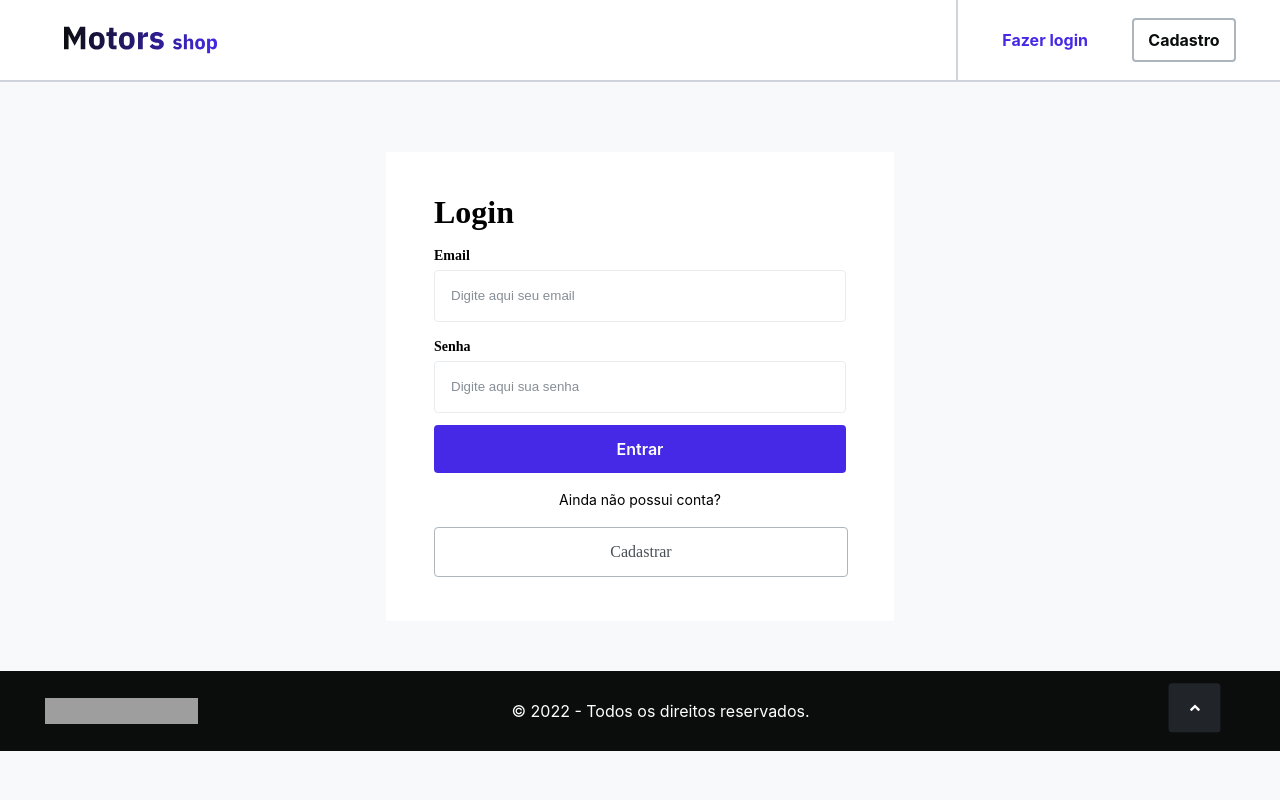
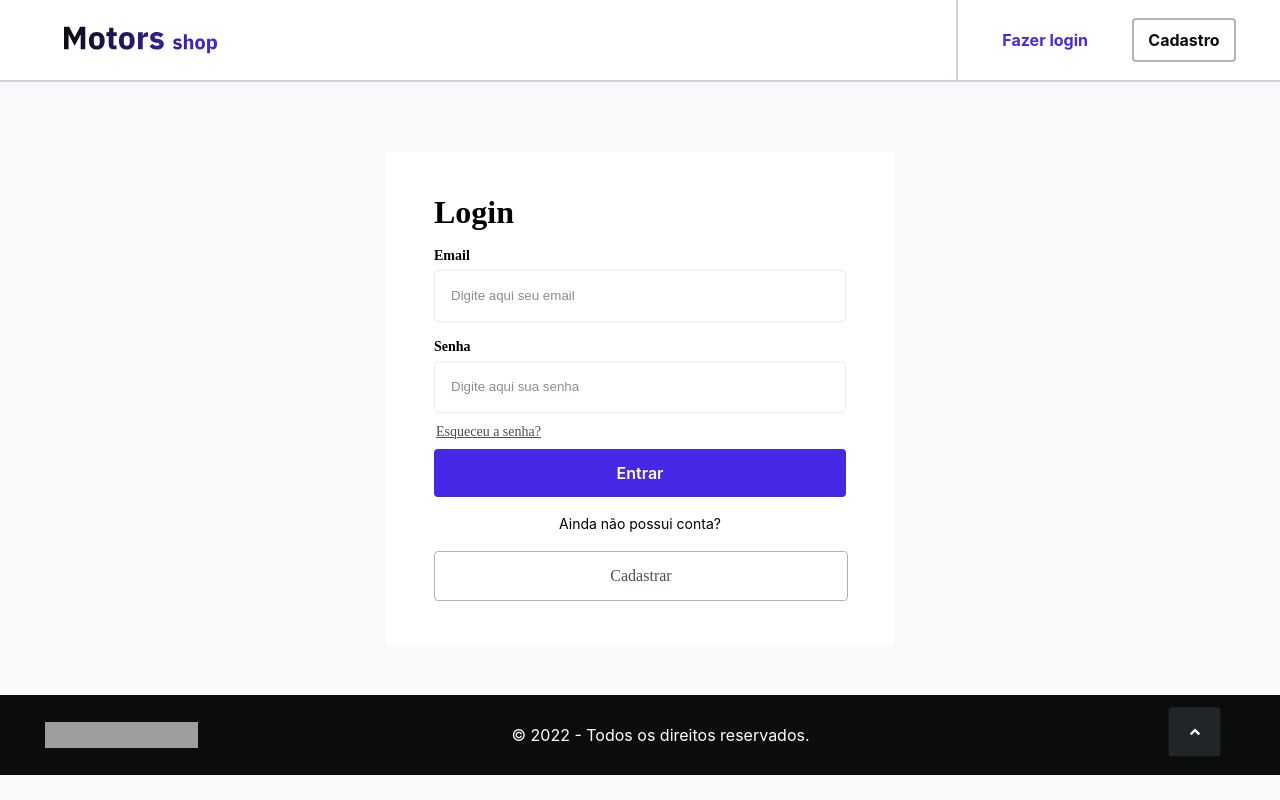
Before and after one commit to M12gthb/Project_Full-Stack, a React (Vite) app in the folder Front-end/project-full-stack-front-end/: page /login in a window 1280 px wide. Built offline with nearby package versions, Linux system fonts and the light colour scheme; grey boxes are pictures that could not be loaded.

Commit message:
feat: link to resetPage

```diff
--- a/Front-end/project-full-stack-front-end/src/components/Forms/LoginForm/index.tsx
+++ b/Front-end/project-full-stack-front-end/src/components/Forms/LoginForm/index.tsx
@@ -4,6 +4,7 @@ import { LoginData, loginSchema } from "./validator";
 import { zodResolver } from "@hookform/resolvers/zod";
 import Input from "../../Inputs";
 import { Styledh1 } from "../../../pages/Register/styles";
+import { Link } from "react-router-dom";
 
 export const LoginForm = () => {
   const { signIn } = useAuth();
@@ -15,6 +16,17 @@ export const LoginForm = () => {
     resolver: zodResolver(loginSchema),
   });
   console.error(errors);
+
+  const linkStyle = {
+    textDecoration: "underline",
+    border: "none",
+    height: "10px",
+    fontSize: "14px",
+    width: "100%",
+    marginBottom: "10px",
+    justifyContent: "flex-start",
+    padding: "2px",
+  };
 
   return (
     <form onSubmit={handleSubmit(signIn)}>
@@ -35,7 +47,9 @@ export const LoginForm = () => {
         error={errors.password?.message}
         register={register}
       />
-
+      <Link style={linkStyle} to={"/ResetPassword"}>
+        Esqueceu a senha?
+      </Link>
       <button type="submit">Entrar</button>
     </form>
   );
--- /dev/null
+++ b/Front-end/project-full-stack-front-end/src/pages/ResetPage/index.tsx
@@ -0,0 +1,3 @@
+export const ResetPassword = () => {
+  return <></>;
+};
--- a/Front-end/project-full-stack-front-end/src/routes/index.tsx
+++ b/Front-end/project-full-stack-front-end/src/routes/index.tsx
@@ -7,6 +7,7 @@ import { Product } from "../pages/Product";
 import { Buyer } from "../pages/Buyer";
 import { Advertiser } from "../pages/Advertiser";
 import { NotFound } from "../pages/NotFound";
+import { ResetPassword } from "../pages/ResetPage";
 
 export const RoutesMain = () => {
   return (
@@ -17,6 +18,7 @@ export const RoutesMain = () => {
       <Route path="/Register" element={<Register />} />
       <Route path="/Product" element={<Product />} />
       <Route path="/Buyer" element={<Buyer />} />
+      <Route path="/ResetPassword" element={<ResetPassword />} />
       <Route element={<ProtectedRoutes />}>
         <Route path="/Advertiser" element={<Advertiser />} />
       </Route>
```
Also changed, not shown: Front-end/project-full-stack-front-end/src/pages/ResetPage/style.ts (added).
